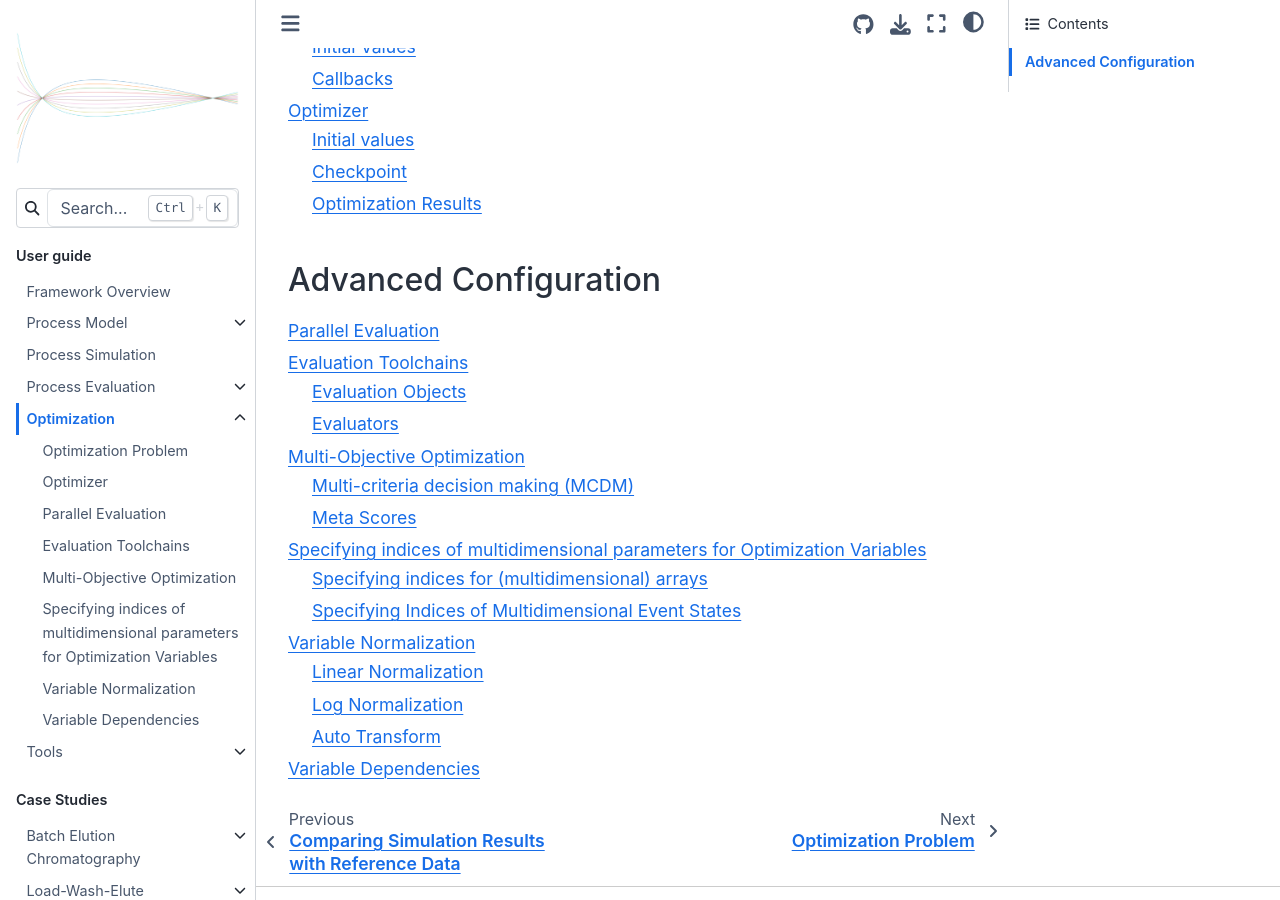
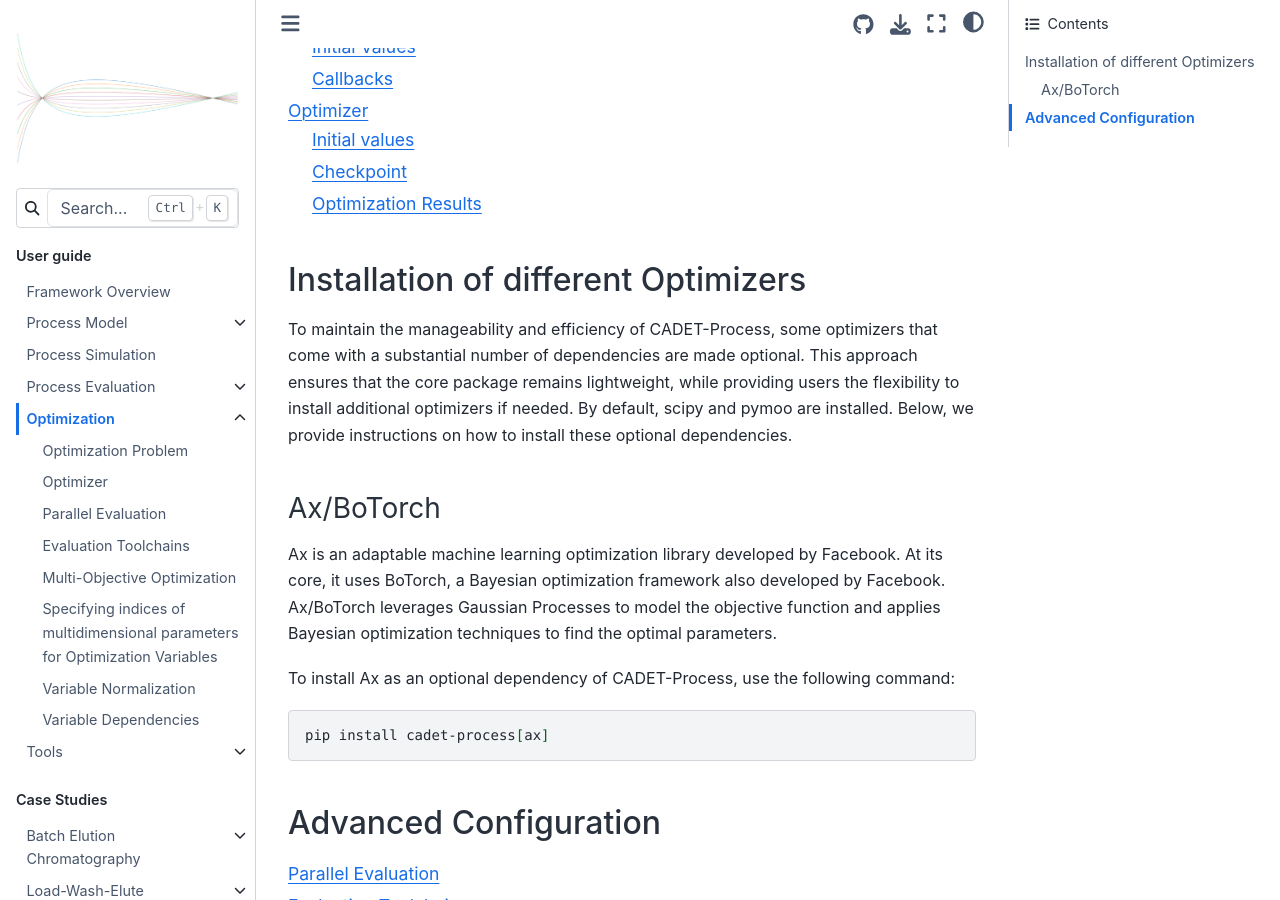
Before and after one commit to fau-advanced-separations/CADET-Process, a Sphinx documentation site: the page built from docs/source/user_guide/optimization/index.md, in a window 1280 px wide and 900 px high, scrolled down 976 px. Built offline with Sphinx 7.4.7 and the Sphinx Book theme 1.1.4, drawn with Linux system fonts in a browser that asks for light colours; pages that are not in the unit, such as notebooks, are missing from menus.

Commit message:
Add Ax documentation

````diff
--- a/docs/source/references.bib
+++ b/docs/source/references.bib
@@ -1,3 +1,9 @@
+@misc{ax,
+  title = {AX: Adaptive Experimentation Platform},
+  author = {Facebook},
+  url = {https://ax.dev},
+}
+
 @Article{Bailly1982,
   author    = {Bailly, Michel and Tondeur, Daniel},
   journal   = {Chemical Engineering Science},
--- a/docs/source/user_guide/optimization/index.md
+++ b/docs/source/user_guide/optimization/index.md
@@ -35,6 +35,22 @@ optimization_problem
 optimizer
 ```
 
+## Installation of different Optimizers
+To maintain the manageability and efficiency of CADET-Process, some optimizers that come with a substantial number of dependencies are made optional.
+This approach ensures that the core package remains lightweight, while providing users the flexibility to install additional optimizers if needed.
+By default, scipy and pymoo are installed.
+Below, we provide instructions on how to install these optional dependencies.
+
+### Ax/BoTorch
+Ax is an adaptable machine learning optimization library developed by Facebook.
+At its core, it uses BoTorch, a Bayesian optimization framework also developed by Facebook.
+Ax/BoTorch leverages Gaussian Processes to model the objective function and applies Bayesian optimization techniques to find the optimal parameters.
+
+To install Ax as an optional dependency of CADET-Process, use the following command:
+```bash
+pip install cadet-process[ax]
+```
+
 ## Advanced Configuration
 ```{toctree}
 :maxdepth: 2
````
Also changed, not shown: docs/source/user_guide/optimization/optimizer.md (+1 -1 lines), 1 other file.
